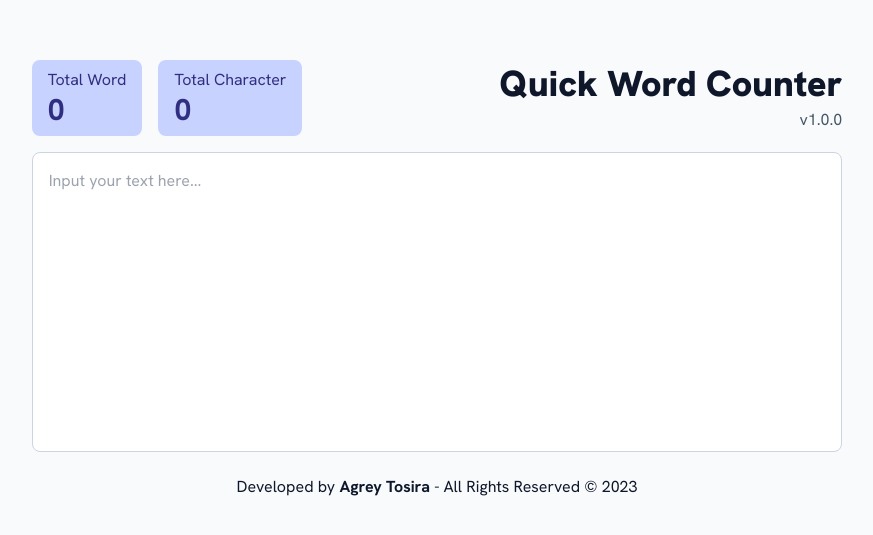
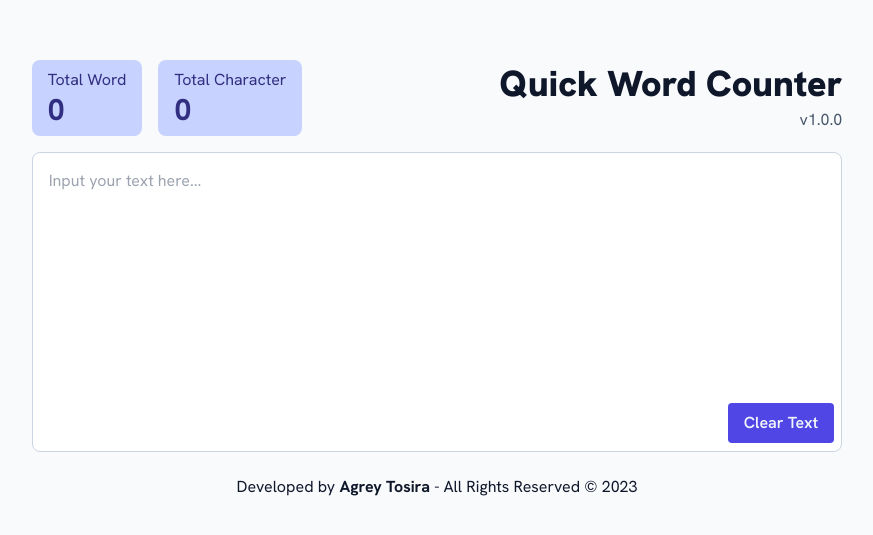
Before and after one commit to agreytosira/quickwordcounter, a React (Vite) app: page / in a window 1280 px wide. Shown: the part 153-688 px from the top of the page, without its empty margins (203-1076 px from the left). Built offline with nearby package versions, Linux system fonts and the light colour scheme.

Commit message:
feat: add clear text button

```diff
--- a/index.html
+++ b/index.html
@@ -7,7 +7,7 @@
     <title>Quick Word Counter</title>
     <link rel="preconnect" href="https://fonts.googleapis.com" />
     <link rel="preconnect" href="https://fonts.gstatic.com" crossorigin />
-    <link href="https://fonts.googleapis.com/css2?family=Hanken+Grotesk:wght@400;700;900&display=swap" rel="stylesheet" />
+    <link href="https://fonts.googleapis.com/css2?family=Hanken+Grotesk:wght@400;600;700;900&display=swap" rel="stylesheet" />
     <meta name="description" content="Quick Word Counter is a website to count word and letter of your paragraph easily and fast." />
   </head>
   <body>
--- a/src/App.jsx
+++ b/src/App.jsx
@@ -10,6 +10,12 @@ function App() {
     const inputText = event.target.value
     setText(inputText)
     countWordsAndLetters(inputText)
+  }
+
+  const handleClear = () => {
+    setText('')
+    setWordCount(0)
+    setLetterCount(0)
   }
 
   const countWordsAndLetters = (inputText) => {
@@ -43,13 +49,18 @@ function App() {
                 <p className='text-slate-600'>v1.0.0</p>
               </div>
             </div>
+            <div className='relative'>
               <textarea
-              className='transition-all duration-100 ease focus:ring focus:ring-indigo-300 focus:outline focus:outline-indigo-600 p-4 border w-full h-[300px] border-slate-300 rounded-lg'
+                className='z-[1] relative transition-all duration-100 ease focus:ring focus:ring-indigo-300 focus:outline focus:outline-indigo-600 p-4 border w-full h-[300px] border-slate-300 rounded-lg'
                 placeholder='Input your text here...'
                 name='input-text'
                 id='input-text'
                 value={text}
                 onChange={handleTextChange}></textarea>
+              <button className='px-4 py-2 rounded-[4px] text-slate-100 bg-indigo-600 hover:bg-indigo-700 transition-all duration-300 ease font-semibold absolute right-2 bottom-4 z-50' onClick={handleClear}>
+                Clear Text
+              </button>
+            </div>
             <p className='my-4'>
               Developed by{' '}
               <strong>
```
Lines whose indentation alone changed are shown as unchanged.
